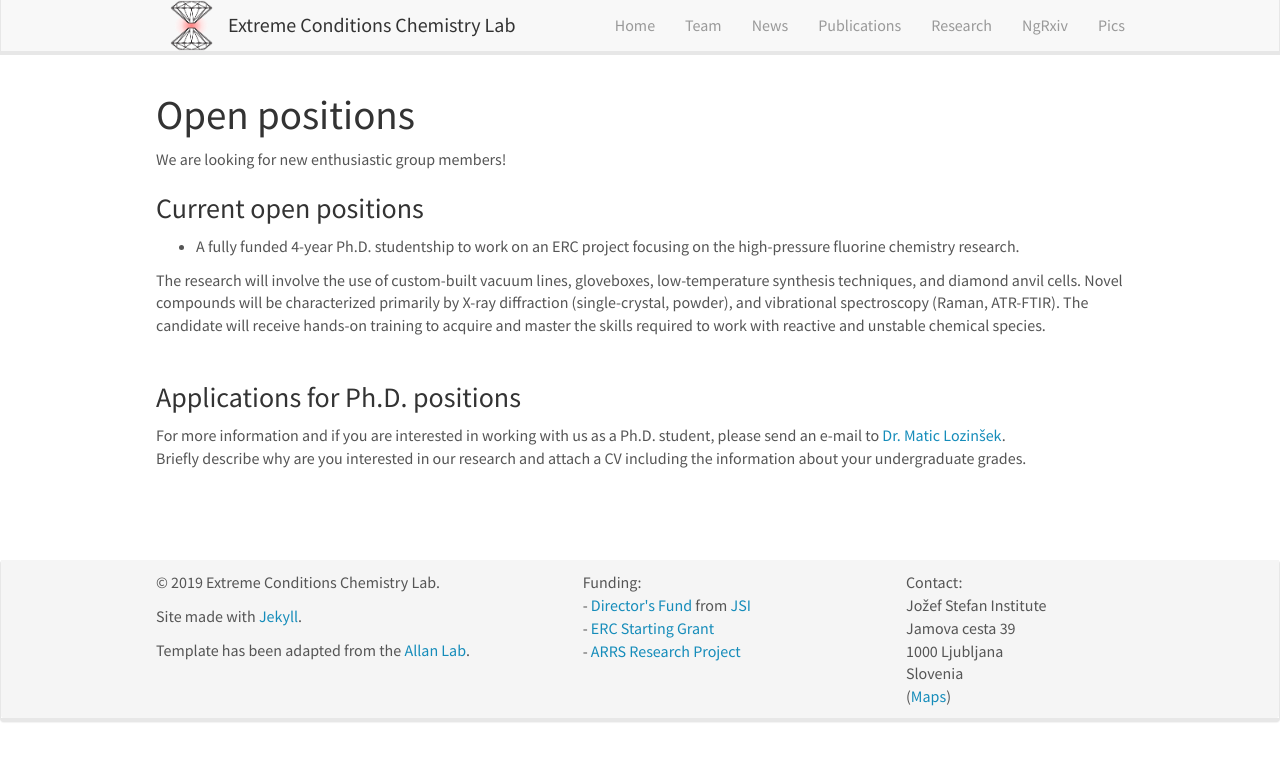
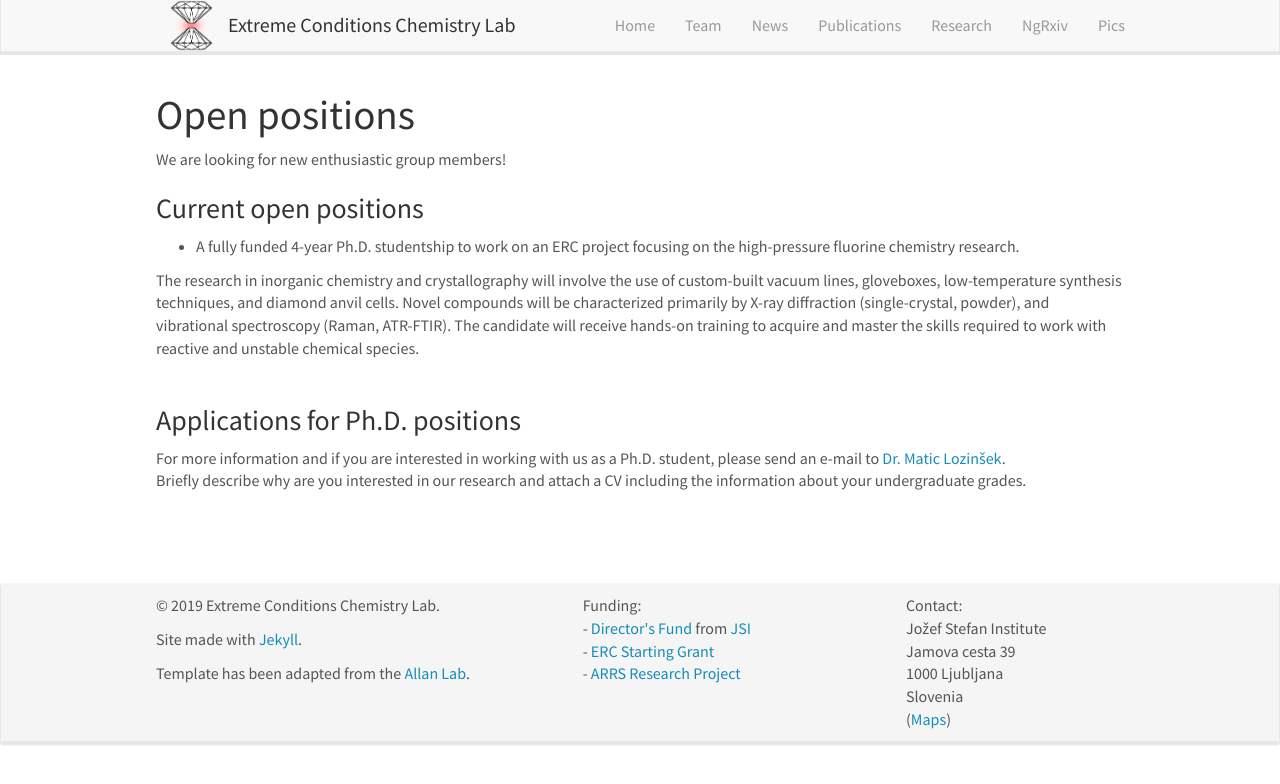
Before and after one commit to eccl-jsi/eccl-jsi.github.io, a Jekyll site: the page built from _pages/openings.md, in a window 1280 px wide. Shown: the top 784 px of the page. Built offline with Jekyll 4.4.1, drawn with Linux system fonts in a browser that asks for light colours; nearby versions of some CDN libraries.

Commit message:
Update openings.md

```diff
--- a/_pages/openings.md
+++ b/_pages/openings.md
@@ -16,7 +16,7 @@ We are looking for new enthusiastic group members!
 
 - A fully funded 4-year Ph.D. studentship to work on an ERC project focusing on the high-pressure fluorine chemistry research.
 
-The research will involve the use of custom-built vacuum lines, gloveboxes, low-temperature synthesis techniques, and diamond anvil cells. Novel compounds will be characterized primarily by X-ray diffraction (single-crystal, powder), and vibrational spectroscopy (Raman, ATR-FTIR). The candidate will receive hands-on training to acquire and master the skills required to work with reactive and unstable chemical species.
+The research in inorganic chemistry and crystallography will involve the use of custom-built vacuum lines, gloveboxes, low-temperature synthesis techniques, and diamond anvil cells. Novel compounds will be characterized primarily by X-ray diffraction (single-crystal, powder), and vibrational spectroscopy (Raman, ATR-FTIR). The candidate will receive hands-on training to acquire and master the skills required to work with reactive and unstable chemical species.
 <br>
 <br>
 
```
